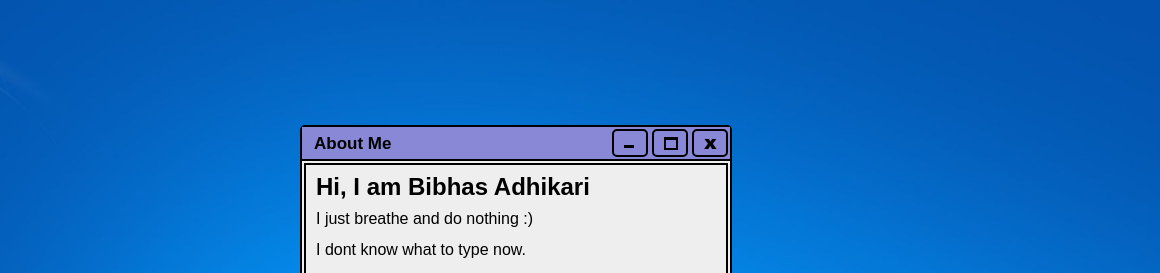
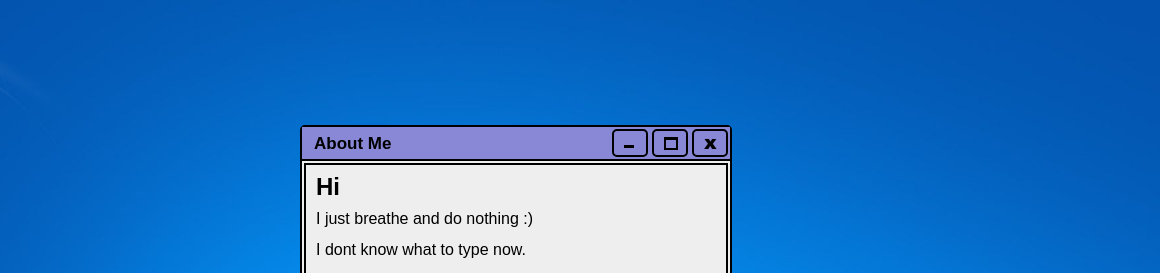
Before and after one commit to BibhasAdh/bibhasadh, a plain HTML site: page index.html in a window 1280 px wide. Shown: the top 273 px of the page, 120-1280 px from the left. Drawn offline with nearby package versions, Linux system fonts and the light colour scheme.

Commit message:
Update index.html

```diff
--- a/index.html
+++ b/index.html
@@ -36,7 +36,7 @@ Please Reinstall your operating system.
                 <p><a href="https://www.youtube.com/watch?v=dQw4w9WgXcQ">FREE MINECRAFT DOWNLOAD</a></p>
 		</div>
 		<div class="window" data-title="About Me">
-			<h1>Hi, I am Bibhas Adhikari</h1>
+			<h1>Hi</h1>
 			<p>I just breathe and do nothing :)</p>
 			<p>I dont know what to type now.</p>
 			<hr />
```
